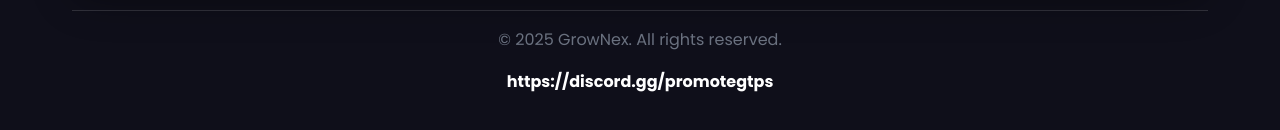
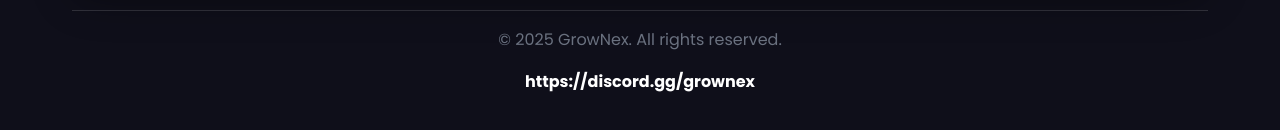
Before and after one commit to WasAspect/GrowNex, a plain HTML site: page index.html in a window 1280 px wide. Shown: the part 1679-1809 px from the top of the page. Drawn offline with nearby package versions, Linux system fonts and the light colour scheme.

Commit message:
Update index.html

```diff
--- a/index.html
+++ b/index.html
@@ -814,7 +814,7 @@
             <div class="footer-content">
                 © 2025 GrowNex. All rights reserved.
             </div>
-            <strong><!--DISCORD_FOOTER-->https://discord.gg/promotegtps</strong>
+            <strong><!--DISCORD_FOOTER-->https://discord.gg/grownex</strong>
 
 
 
```
